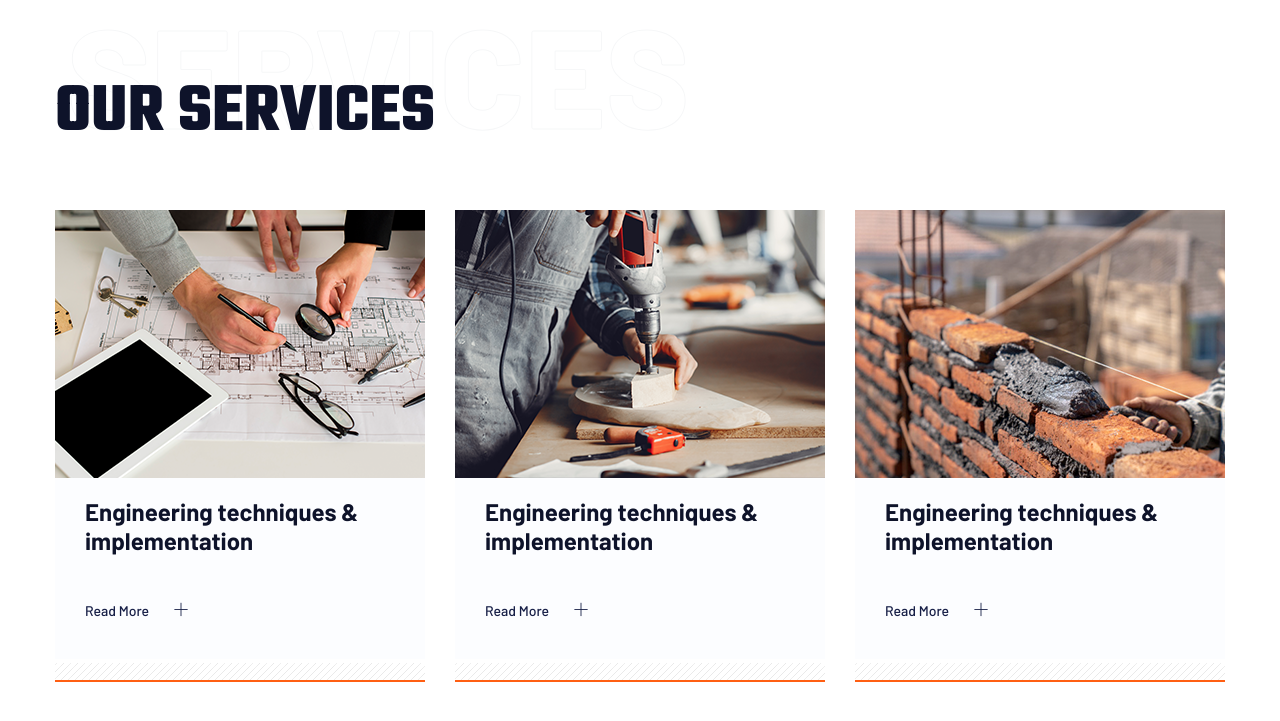
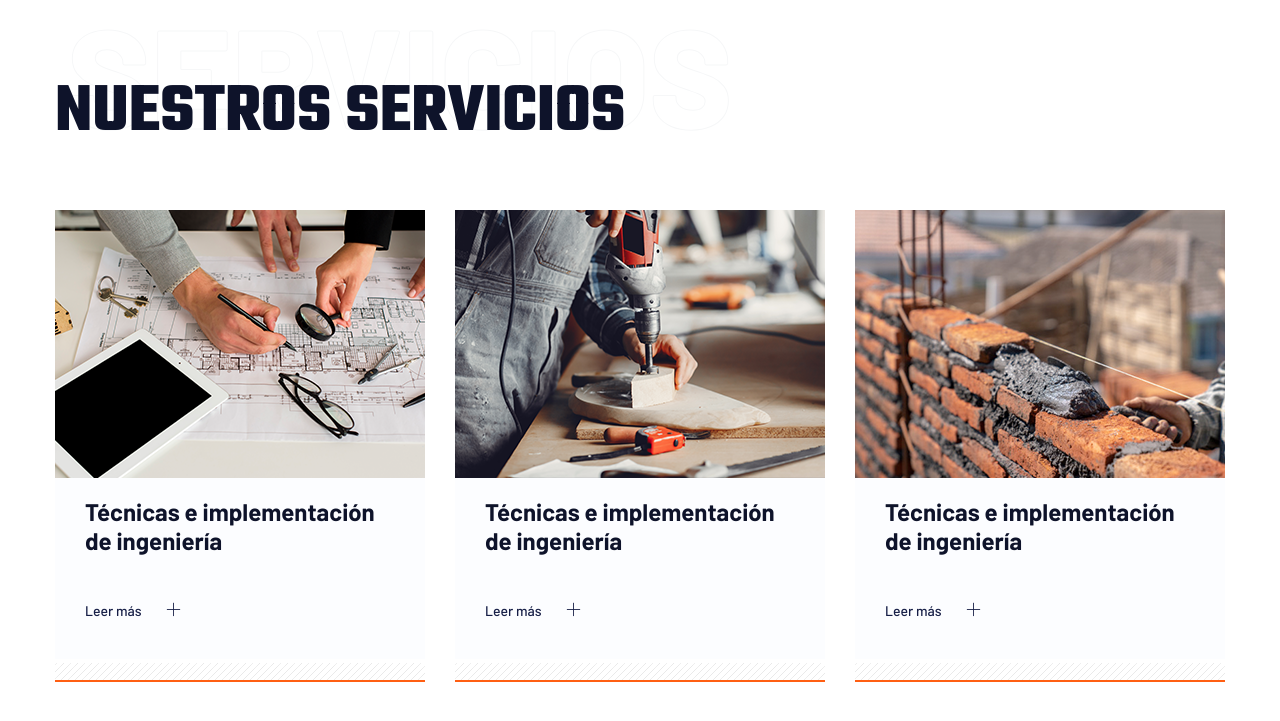
Before and after one commit to Aldair0308/vilba-propuesta, a plain HTML site: page index.html in a window 1280 px wide. Shown: the part 1011-1732 px from the top of the page. Drawn offline with Linux system fonts and the light colour scheme; no server answers; a script that the page names is missing.

Commit message:
services to spanish

```diff
--- a/index.html
+++ b/index.html
@@ -280,14 +280,14 @@
         <!-- Services Area Start -->
         <div class="services-area1 section-padding30">
             <div class="container">
-                <!-- section tittle -->
+                <!-- Título de la sección -->
                 <div class="row">
                     <div class="col-lg-12">
                         <div class="section-tittle mb-55">
                             <div class="front-text">
-                                <h2 class="">Our Services</h2>
+                                <h2 class="">Nuestros Servicios</h2>
                             </div>
-                            <span class="back-text">Services</span>
+                            <span class="back-text">Servicios</span>
                         </div>
                     </div>
                 </div>
@@ -298,8 +298,8 @@
                                 <img src="assets/img/service/servicess1.png" alt="">
                             </div>
                             <div class="service-cap">
-                                <h4><a href="services_details.html">Engineering techniques & implementation</a></h4>
-                                <a href="services_details.html" class="more-btn">Read More <i class="ti-plus"></i></a>
+                                <h4><a href="services_details.html">Técnicas e implementación de ingeniería</a></h4>
+                                <a href="services_details.html" class="more-btn">Leer más <i class="ti-plus"></i></a>
                             </div>
                             <div class="service-icon">
                                 <img src="assets/img/icon/services_icon1.png" alt="">
@@ -312,8 +312,8 @@
                                 <img src="assets/img/service/servicess2.png" alt="">
                             </div>
                             <div class="service-cap">
-                                <h4><a href="services_details.html">Engineering techniques & implementation</a></h4>
-                                <a href="services_details.html" class="more-btn">Read More <i class="ti-plus"></i></a>
+                                <h4><a href="services_details.html">Técnicas e implementación de ingeniería</a></h4>
+                                <a href="services_details.html" class="more-btn">Leer más <i class="ti-plus"></i></a>
                             </div>
                             <div class="service-icon">
                                 <img src="assets/img/icon/services_icon1.png" alt="">
@@ -326,8 +326,8 @@
                                 <img src="assets/img/service/servicess3.png" alt="">
                             </div>
                             <div class="service-cap">
-                                <h4><a href="services_details.htmlaa">Engineering techniques &  implementation</a></h4>
-                                <a href="services_details.html" class="more-btn">Read More <i class="ti-plus"></i></a>
+                                <h4><a href="services_details.htmlaa">Técnicas e implementación de ingeniería</a></h4>
+                                <a href="services_details.html" class="more-btn">Leer más <i class="ti-plus"></i></a>
                             </div>
                             <div class="service-icon">
                                 <img src="assets/img/icon/services_icon1.png" alt="">
@@ -337,6 +337,7 @@
                 </div>
             </div>
         </div>
+
         <!-- Services Area End -->
         <!-- About Area Start -->
         <section class="support-company-area fix pt-10">
```
